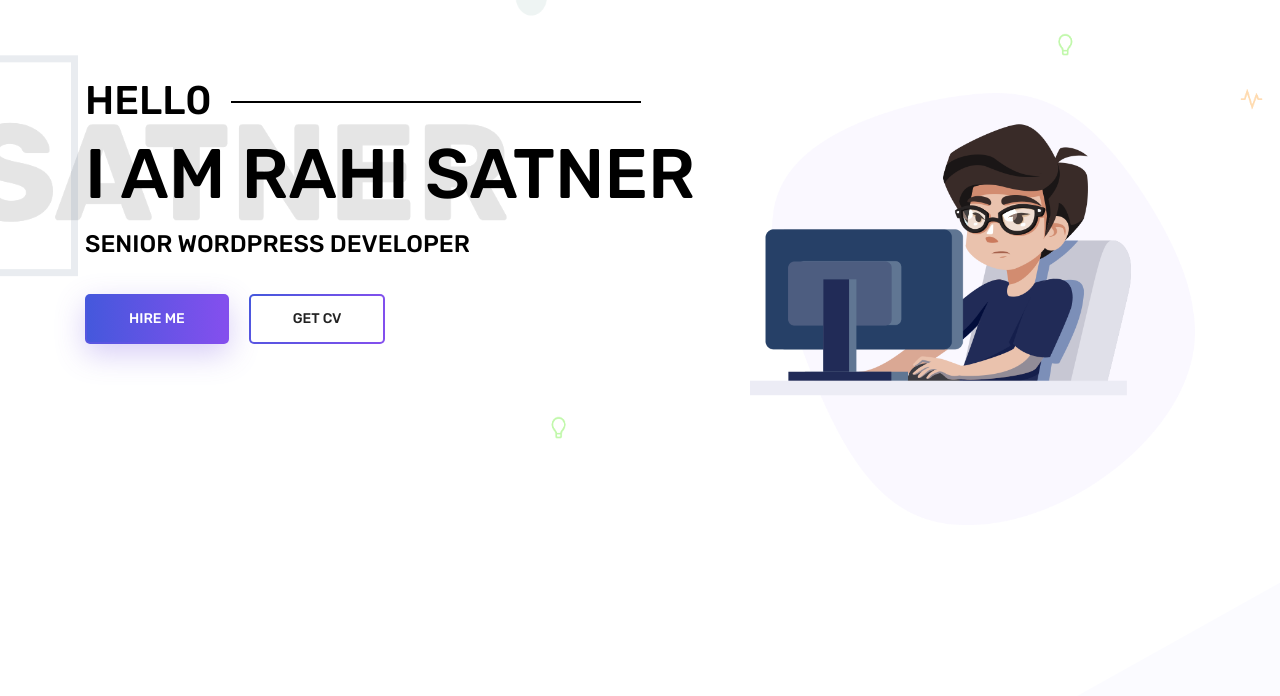
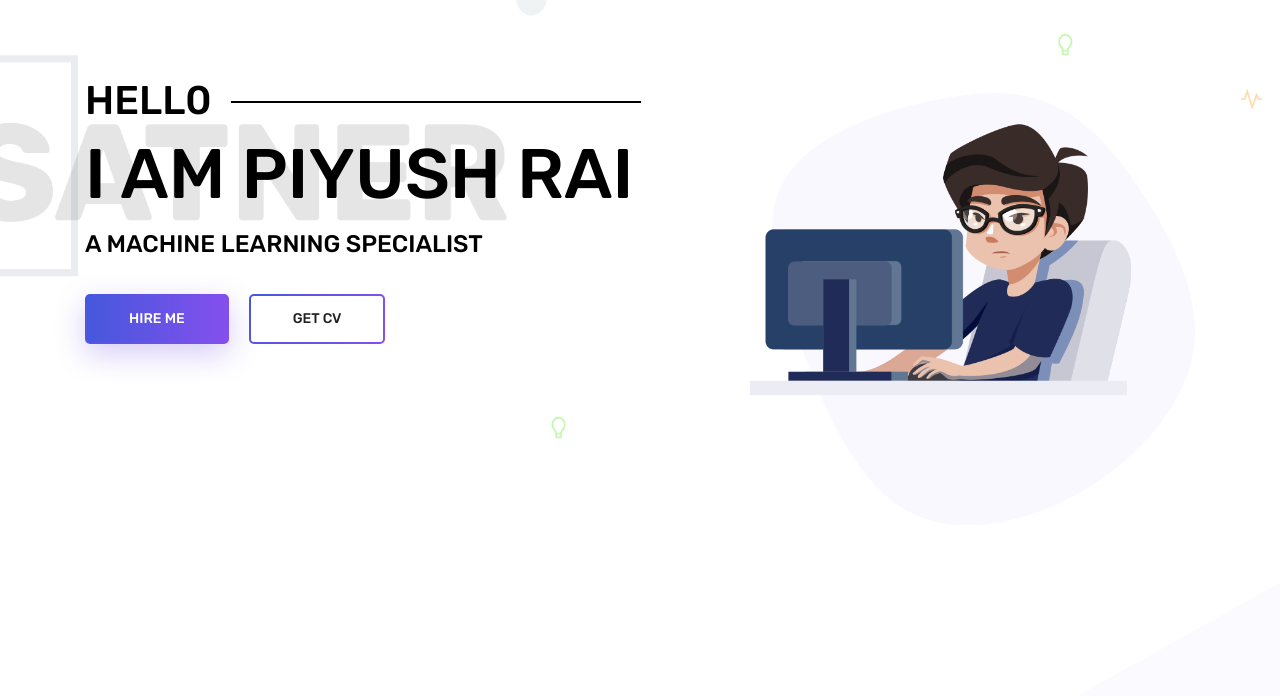
Before and after one commit to Piyushrai558/Introduction, a plain HTML site: page index.html in a window 1280 px wide. Shown: the part 104-800 px from the top of the page. Drawn offline with Linux system fonts and the light colour scheme; some packages are replaced by stand-ins of ours.

Commit message:
second commit

```diff
--- a/index.html
+++ b/index.html
@@ -5,8 +5,8 @@
 	<!-- Required meta tags -->
 	<meta charset="utf-8">
 	<meta name="viewport" content="width=device-width, initial-scale=1, shrink-to-fit=no">
-	<link rel="icon" href="img/favicon.png" type="image/png">
-	<title>Satner Portfolio</title>
+	<link rel="icon" href="img/piyu" type="image/png">
+	<title>Piyush Rai</title>
 	<!-- Bootstrap CSS -->
 	<link rel="stylesheet" href="css/bootstrap.css">
 	<link rel="stylesheet" href="vendors/linericon/style.css">
@@ -73,8 +73,8 @@
 					<div class="col-lg-7">
 						<div class="banner_content">
 							<h3 class="text-uppercase">Hell0</h3>
-							<h1 class="text-uppercase">I am rahi satner</h1>
-							<h5 class="text-uppercase">senior wordpress developer</h5>
+							<h1 class="text-uppercase">I am Piyush Rai</h1>
+							<h5 class="text-uppercase">A Machine Learning Specialist</h5>
 							<div class="d-flex align-items-center">
 								<a class="primary_btn" href="#"><span>Hire Me</span></a>
 								<a class="primary_btn tr-bg" href="#"><span>Get CV</span></a>
```
Also changed, not shown: about.html (+1 -1 lines), img/piyushrai.jpg (added).
